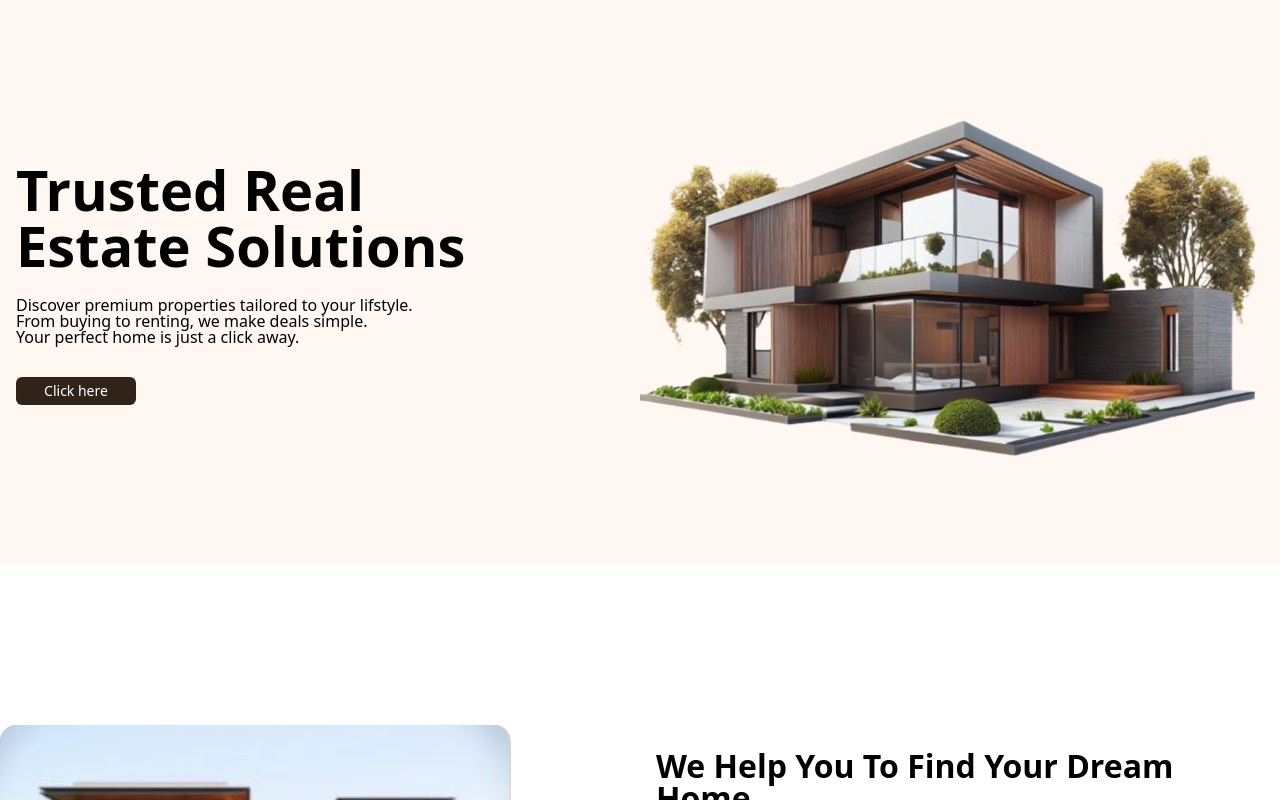
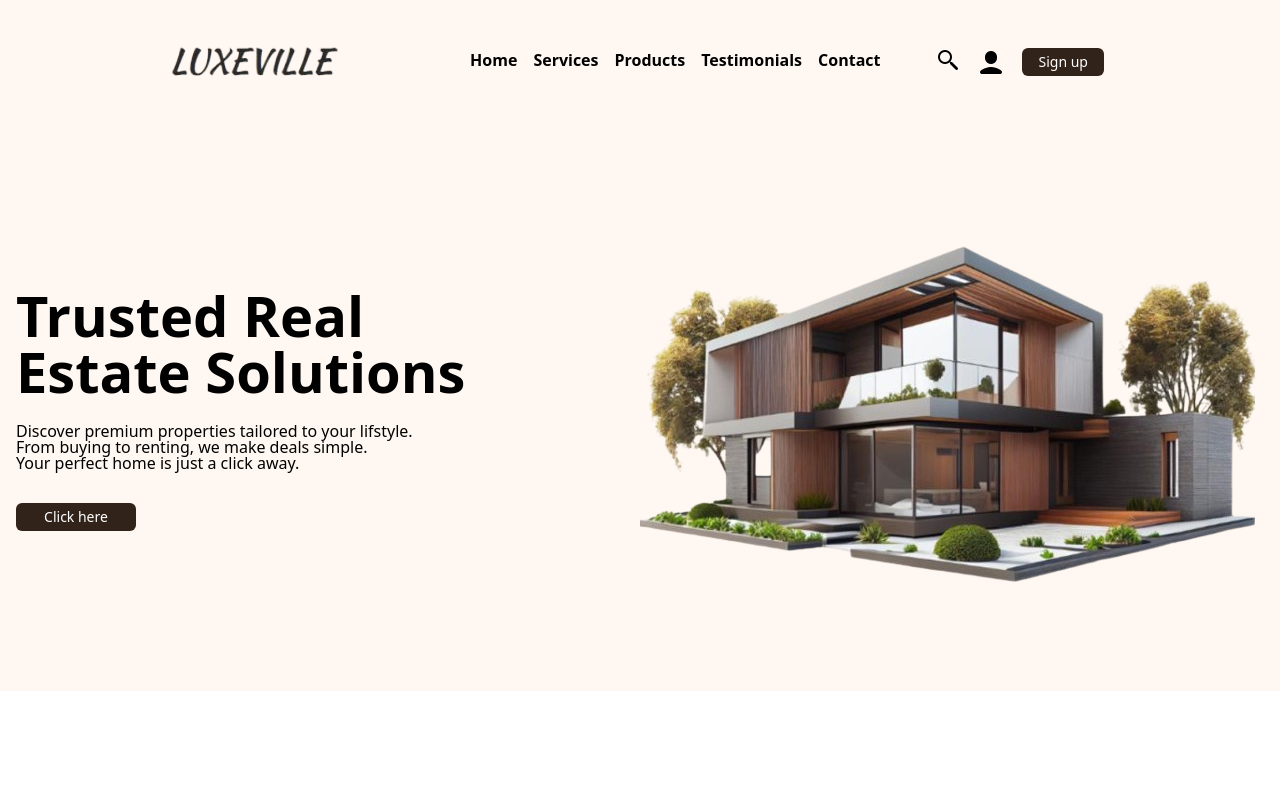
Before and after one commit to 2011Alexandrealvarenga/luxeville-react, a Next.js app: page / in a window 1280 px wide. Shown: the top 800 px of the page. Built offline with nearby package versions, Linux system fonts and the light colour scheme.

Commit message:
feat: Menu branch
commit menu

```diff
--- /dev/null
+++ b/src/components/parts-site/menu.tsx
@@ -0,0 +1,34 @@
+import Img_logo from '../../assets/img/logo.png';
+
+import Img_search from '../../assets/img/icons/search.png';
+import Img_user from '../../assets/img/icons/user.png';
+
+
+
+export const Menu = () =>{
+  return(
+    <header>
+      <div className="container mx-auto ">
+        <div className="grid grid-cols-1">
+          <nav className='flex justify-center'>
+            <img src={Img_logo.src} alt="" className="logo" />
+            <ul>
+              <li><a href="#banner">Home</a></li>
+              <li><a href="#help">Services</a></li>
+              <li><a href="#popular_residents">Products</a></li>
+              <li><a href="#testemonials">Testimonials</a></li>
+              <li><a href="#contact">Contact</a></li>
+            </ul>
+            <div className="buttons">
+              <ul>
+                <li><a href=""><img src={Img_search.src} /></a></li>
+                <li><a href=""><img src={Img_user.src} /></a></li>
+                <li><button className="btn bg_marrow_escuro text-white px-4 py-1 rounded-md text-sm cursor-pointer">Sign up</button></li>
+              </ul>
+            </div>
+          </nav>
+        </div>
+      </div>
+    </header>
+  )
+}
--- a/src/pages/index.tsx
+++ b/src/pages/index.tsx
@@ -1,3 +1,4 @@
+import { Menu } from "@/components/parts-site/menu";
 import { P_residents } from "@/components/parts-site/popular-residences";
 import { Help } from "@/components/parts-site/help";
 import { Testimonials } from "@/components/parts-site/testemonials";
@@ -10,11 +11,14 @@ import { Banner } from "@/components/parts-site/banner";
 export default function Home() {
   return (
    <>
-   <Banner />
-   <Help/>
-   <P_residents />
-   <Testimonials/>
-   <Contact/>
+   <Menu/>
+   <body>
+    <Banner />
+    <Help/>
+    <P_residents />
+    <Testimonials/>
+    <Contact/>
+   </body>
    <Footer/>
    {/* <img
         src={imgXd.src}
--- a/src/styles/globals.css
+++ b/src/styles/globals.css
@@ -40,6 +40,31 @@ h1, h2, h3, h4, h5, h6, span, p, a{line-height: 1.0;}
 
 
 
+/* Header */
+header{
+  padding: 40px 0;
+  background: #FFF8F2;
+}
+header .logo {
+    margin-right: 120px;
+}
+
+header nav {
+  display: flex;
+}
+header nav ul{
+  display: flex;
+}
+header nav ul li{
+  padding: 8px;
+}
+header nav ul li a{
+  font-weight: bold;
+}
+header .buttons{margin-left: 40px;}
+/* fim Header */
+
+
 
 
 
@@ -75,13 +100,6 @@ h1, h2, h3, h4, h5, h6, span, p, a{line-height: 1.0;}
   }
 }
 /* fim -banner */
-
-
-
-
-
-
-
 /* help section */
 #help .title,
 #help .subtitle {
```
Also changed, not shown: src/assets/img/icons/search.png (added).
